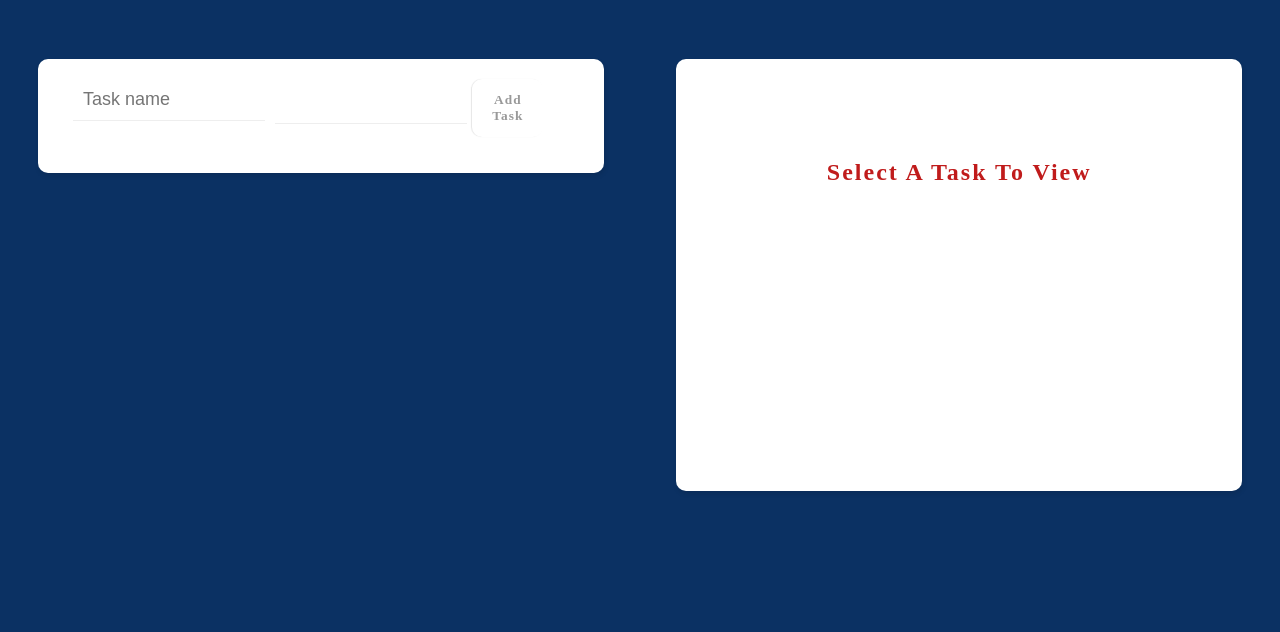
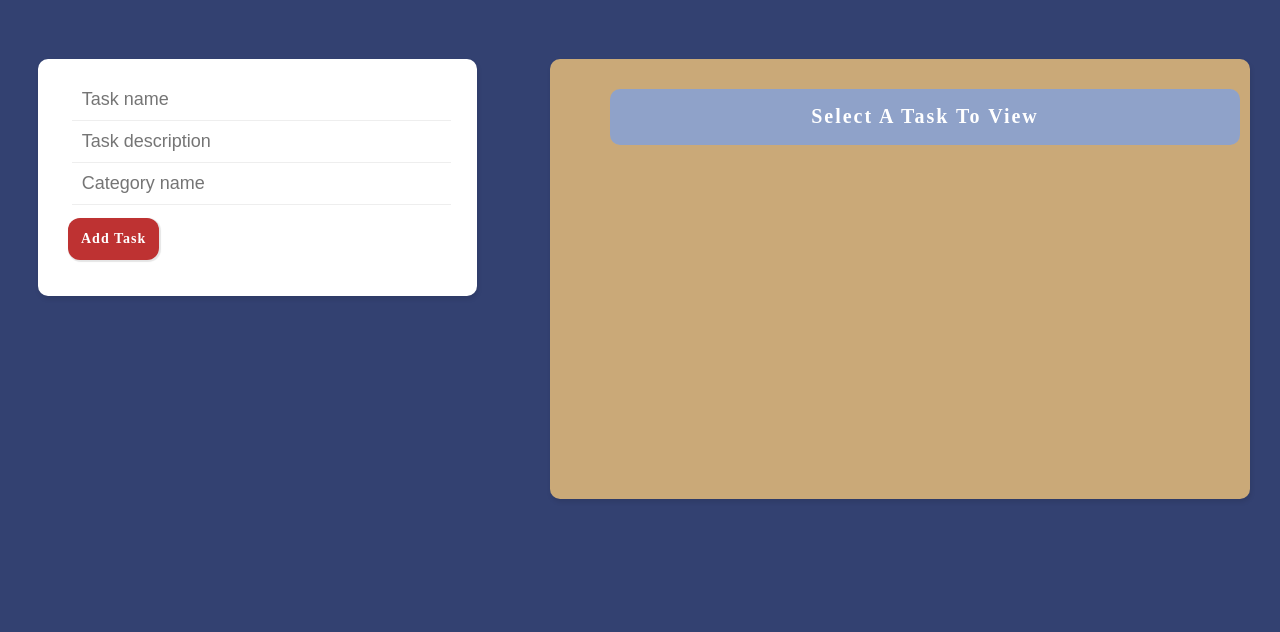
Before and after one commit to FS-CSCI150-F21/FS-CSCI150-F21-Team9, a plain HTML site: page y/taskBoard/julie_task.html in a window 1280 px wide. Shown: the part 168-800 px from the top of the page. Drawn offline with Linux system fonts and the light colour scheme; no server answers.

Commit message:
Rearranged add task and task list + add category, need to make add task realtime

```diff
--- a/y/taskBoard/julie_task.css
+++ b/y/taskBoard/julie_task.css
@@ -1,6 +1,5 @@
 body{
-    background: #0b3163;
-    font-family: ubuntu;
+    background-color: rgba(0, 18, 78, 0.8);    font-family: ubuntu;
 }
 
 h1{
@@ -10,37 +9,63 @@ h1{
     margin-top: 80px;
     text-align: center;
 }
-h2{
-    color: rgb(192, 27, 27);
-    /* font-size: 64px; */
+h2{  /*Used For Current Task Name */
+    /* color: rgb(192, 27, 27); */
+    color: white;
     letter-spacing: 2px;
-    margin-top: 80px;
     text-align: center;
     font-family: ubuntu;
+    font-size: 20px;
 }
 
 .content{ /* Create Task + Task List Display */
     background: #fff;
-    width: 40%;
+    width: 30%;
+    margin: 30px;
+    padding:  20px 30px;
+    border-radius: 10px;
+    box-shadow: 1px 3px 5px rgba(0,0,0,0.1);
+    float: left;
+
+}
+
+.currentTask{ /* Current Task Display */
+    /* background: #fff; */
+    background-color: rgb(202, 169, 120);
+    width: 50%;
     margin: 30px;
     padding:  20px 30px;
     border-radius: 10px 10px 10px 10px;
     box-shadow: 1px 3px 5px rgba(0,0,0,0.1);
-    float: left;
-}
-
-.currentTask{ /* Current Task Display */
-    background: #fff;
-    width: 40%;
-    margin: 30px;
-    padding:  20px 30px;
-    border-radius: 10px 10px 10px 10px;
-    box-shadow: 1px 3px 5px rgba(0,0,0,0.1);
-    float: right;
     height: 50%;
     display: flex;
     justify-content: center;
     /* align-items: center; */
+    overflow-y: scroll;
+    position: absolute;
+    right: 0; /* positions it to the right */
+}
+
+.task {
+    display: inline-block;
+    height: auto;
+    width: 90%;
+    background-color: rgba(106, 158, 255, 0.6);
+    border-radius: 10px;
+    margin-top: 10px;
+    margin-right: 10px;
+    position: absolute;
+    right: 0;
+ }
+
+.task-display{
+    display: inline-block;
+    /* background: #fff; */
+    height: auto;
+    width: 90%;
+    border-radius: 10px 10px 10px 10px;
+    position: absolute;
+    top: 150px;
 }
 
 ul{
@@ -55,7 +80,8 @@ li{
     color: #555;
     position: relative;
     border-bottom: 1px solid #e6e6e6;
-    height: 46px;
+    height: auto;
+    border-radius: 10px;
 }
 
 li:nth-child(even){
@@ -73,7 +99,13 @@ li span:nth-child(2){
     color: #999;
 }
 
-li div{
+li span:nth-child(3){ /* cateogry */
+    font-size: 16px;
+    margin-top: 6px;
+    color: rgb(17, 46, 177);
+}
+
+li div{ /* cross: x delete button onn task */
     position: absolute;
     top: 0;
     right: 0px;
@@ -83,11 +115,12 @@ li div{
     padding: 10px 0;
     font-weight:  bold;
     cursor:  pointer;
+    border-radius: 10px;
 }
 
 form input{
     float: left;
-    width: 38%;
+    width: 100%;
     margin: 0;
     border: 0;
     border-bottom: 1px solid #eee;
@@ -100,7 +133,7 @@ form input{
 
 form textarea{
     float: left;
-    width: 38%;
+    width: 20%;
     margin: 0;
     border: 0;
     border-bottom: 1px solid #eee;
@@ -113,7 +146,7 @@ form textarea{
 
 form input:focus{
     outline: none;
-    border-bottom: 3px solid #88236f;
+    border-bottom: 3px solid #be3232;
     padding-bottom: 8px;
     transition: all ease 0.2s;
 }
@@ -126,13 +159,17 @@ form:after{
 
 button{
     border: 0;
-    background: #fff;
-    border-radius: 10px;
+    background: #be3232;
+    /* border-radius: 10px; */
+    border-radius: 12px;
     padding: 13px;
-    width: 14%;
-    box-shadow: -1px 0px 1px rgba(0,0,0,0.1);
+    margin-top: 13px;
+    /* width: 30%; */
+    /* box-shadow: -1px 0px 1px rgba(0,0,0,0.1); */
+    box-shadow: 1px 1px 1px 1px rgba(0.1,0.1,0.1,0.1);
     font-weight: bold;
     font-family: ubuntu;
+    font-size: 14px;
     letter-spacing: 1px;
-    color: #999;
+    color: white;
 }
--- a/y/taskBoard/julie_task.html
+++ b/y/taskBoard/julie_task.html
@@ -7,24 +7,30 @@
     <body>
         <h1>Manage Your Tasks, Man</h1>
 
+
         <div class="content">
             <form id="add-task-form">
                 <input type="text" name="task" placeholder="Task name" required>
-                <!-- <input type="text" name="description" placeholder="Task description"> -->
-                <textarea name="description" cols="50" placeholder="Task Description"> </textarea>
+                <input type="text" name="description" placeholder="Task description">
+                <input type="text" name="category" placeholder="Category name">
+                <!-- <textarea name="description" cols="50" placeholder="Task Description"> </textarea> -->
 
                 <!-- <label for="date">Date:</label> -->
                 <!-- <input type="date" id="date" name="date"> -->
                 <button>Add Task</button>
             </form>
-            <ul id="task-list"></ul>
+            <!-- <ul id="task-list"></ul> -->
         </div>
 
         <div class="currentTask">
-            <form id="add-task-form">
-                <h2>Select A Task To View </h2>
-            </form>
-            <ul id="task-list"></ul>
+            <div class="task">
+                <h2>Select A Task To View</h2>
+            </div>
+
+            <div class="task-display">
+                <form id="add-task-form"></form>
+                <ul id="task-list"></ul>
+            </div>
         </div>
 
         <script src="/index.js"></script>
--- a/y/taskBoard/julie_task.js
+++ b/y/taskBoard/julie_task.js
@@ -6,15 +6,18 @@ function renderTasklist(doc){
     let li = document.createElement('li');
     let task = document.createElement('span');
     let description = document.createElement('span');
+    let category = document.createElement('span');
     let cross = document.createElement('div');
 
     li.setAttribute('data-id', doc.id)
     task.textContent = doc.data().task;
     description.textContent = doc.data().description;
+    category.textContent = doc.data().category;
     cross.textContent = 'x';
 
     li.appendChild(task);
     li.appendChild(description);
+    li.appendChild(category);
     li.appendChild(cross);
 
     tasklist.appendChild(li);
@@ -40,14 +43,16 @@ form.addEventListener('submit', (e) => {
     e.preventDefault();
     database.collection('tasks').add({
         task: form.task.value,
-        description: form.description.value
+        description: form.description.value,
+        category: form.category.value
     });
 form.task.value = '';
 form.description.value ='';
+form.category.value ='';
 })
 
 // realtime listener
-database.collection('tasks').orderBy('task').onSnapshot(snapshot => {
+database.collection('tasks').orderBy('category').onSnapshot(snapshot => { // changed task to category
     let changes = snapshot.docChanges();
     // console.log(changes);
     changes.forEach(change => {
```
